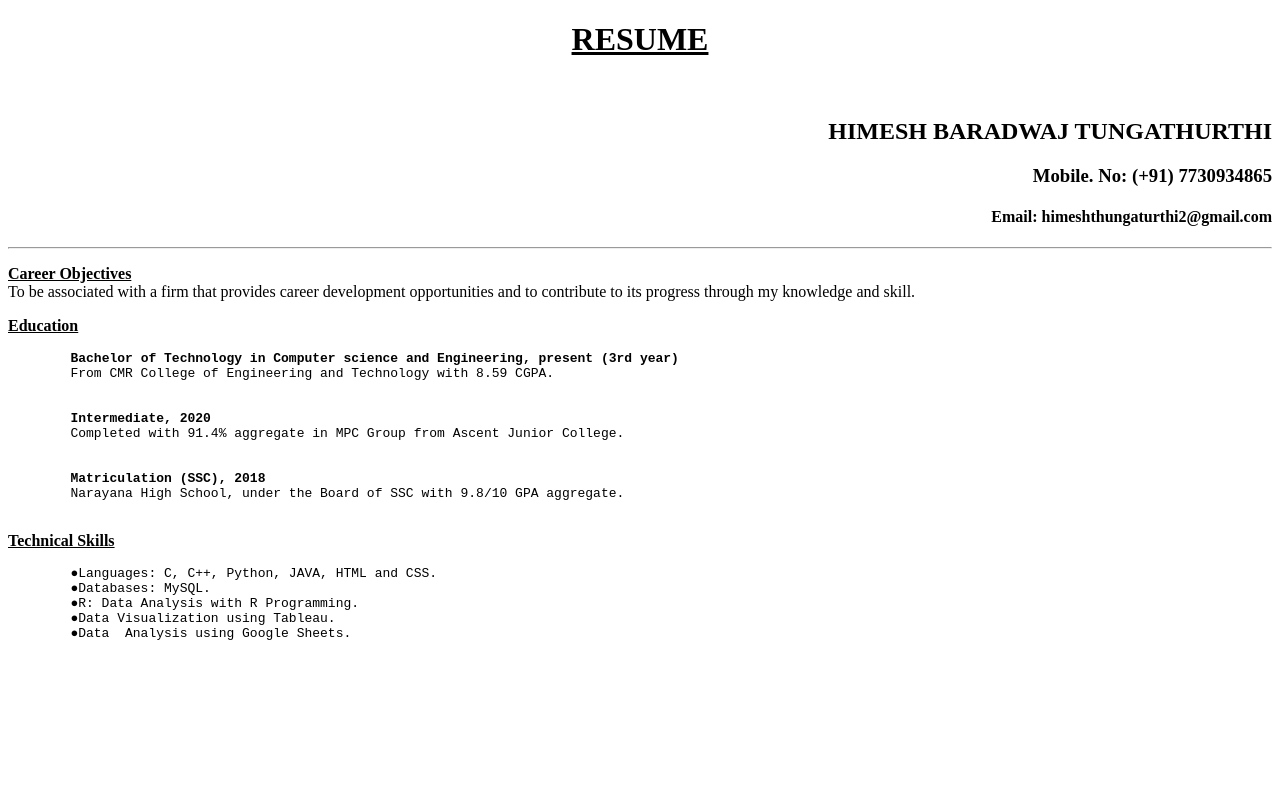
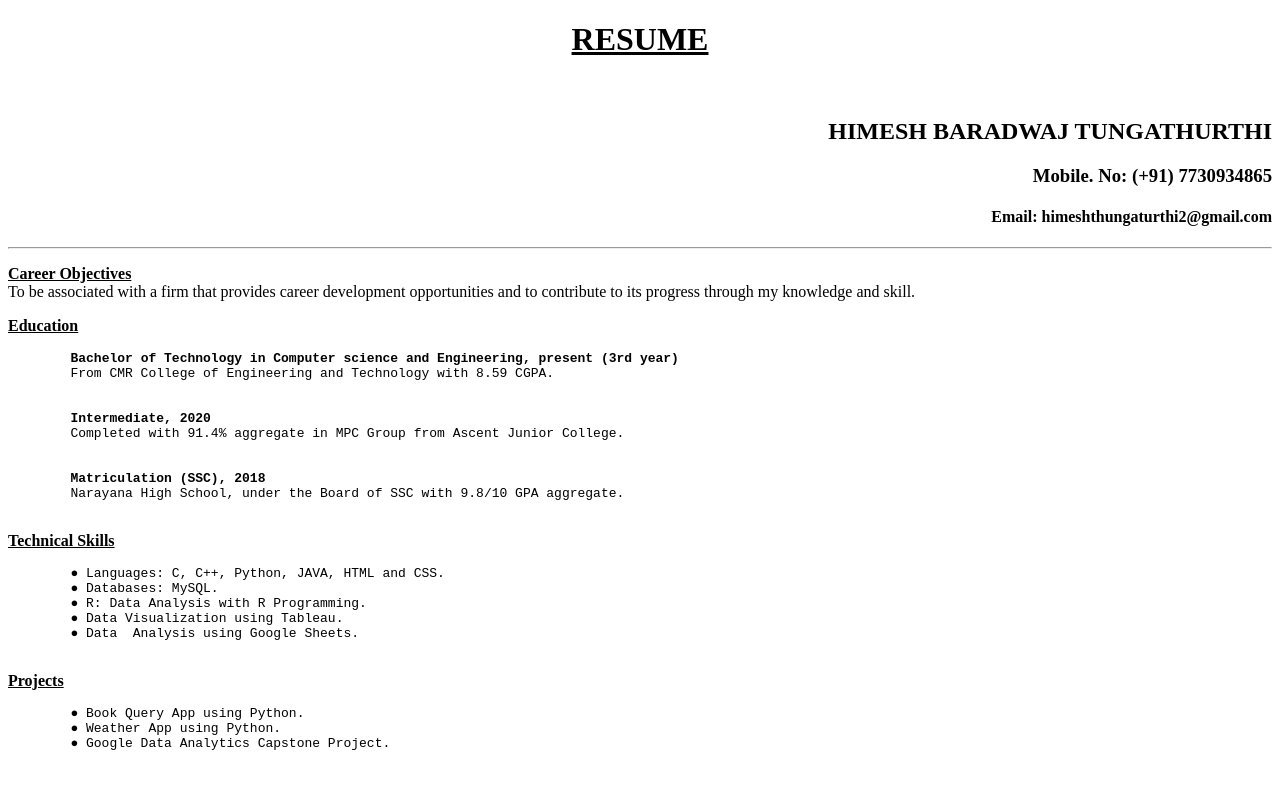
Before and after one commit to Himesh-7/mern-stack, a plain HTML site: page Resume.html in a window 1280 px wide. Drawn offline with Linux system fonts and the light colour scheme.

Commit message:
projects

```diff
--- a/Resume.html
+++ b/Resume.html
@@ -50,11 +50,19 @@ To be associated with a firm that provides career development opportunities and
         <u><b>Technical Skills</b></u>
     </p>
     <pre>
-        ●Languages: C, C++, Python, JAVA, HTML and CSS.
-        ●Databases: MySQL.
-        ●R: Data Analysis with R Programming.
-        ●Data Visualization using Tableau.
-        ●Data  Analysis using Google Sheets.
+        ● Languages: C, C++, Python, JAVA, HTML and CSS.
+        ● Databases: MySQL.
+        ● R: Data Analysis with R Programming.
+        ● Data Visualization using Tableau.
+        ● Data  Analysis using Google Sheets.
+    </pre>
+    <p>
+        <u><b>Projects</b></u>
+    </p>
+    <pre>
+        ● Book Query App using Python.
+        ● Weather App using Python.
+        ● Google Data Analytics Capstone Project.
     </pre>
     </body>
 </html>
```
